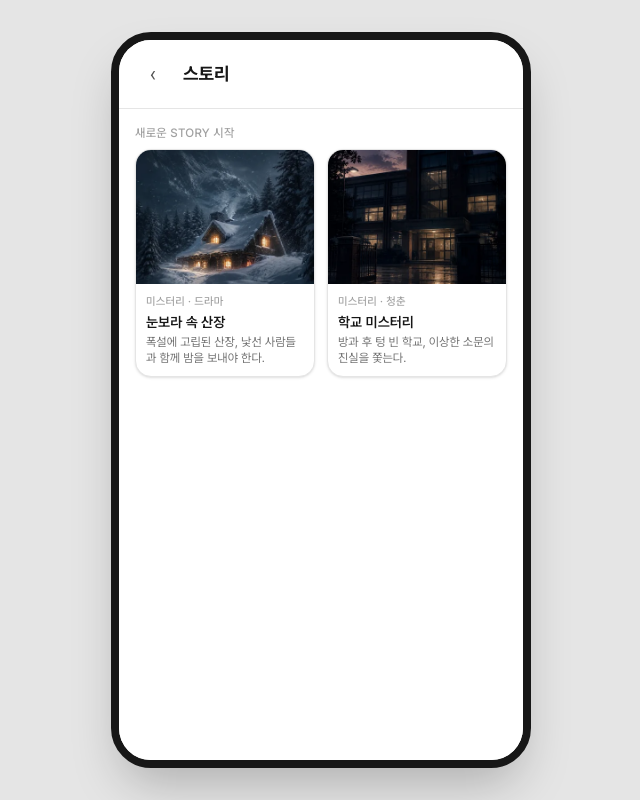
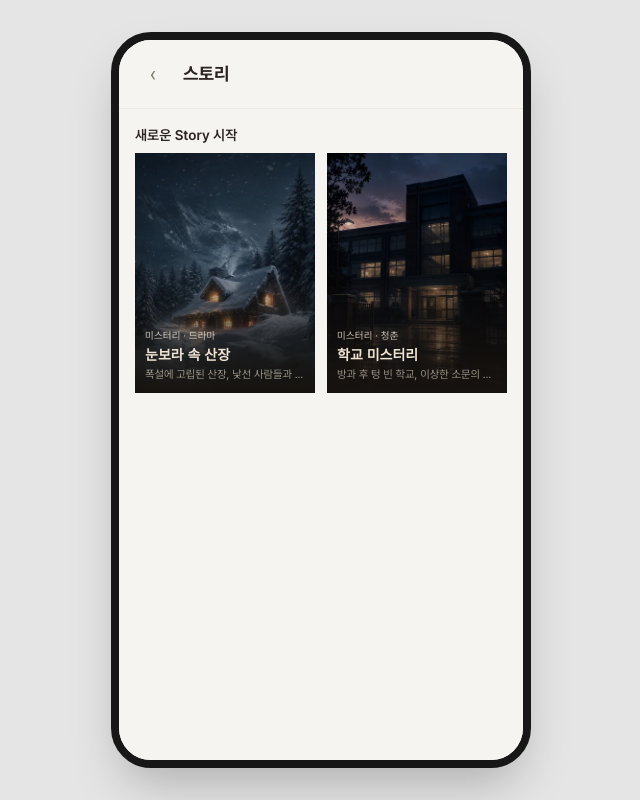
Before and after one commit to hapy9389-prog/demo2-design, a Next.js app: page /story in a window 1280 px wide. Shown: the whole page, without its empty margins (319-959 px from the left). Built offline with nearby package versions, Linux system fonts and the light colour scheme; a web font is replaced by a local one.

Commit message:
스토리 채팅 전 화면 변경

```diff
--- a/components/story/ContinueSessionCard.tsx
+++ b/components/story/ContinueSessionCard.tsx
@@ -1,32 +1,49 @@
 import Link from "next/link";
 import { StorySessionSummary } from "@/types/story";
 import { formatRelativeKorean } from "@/lib/storyFormat";
+import { getStoryById } from "@/lib/stories";
 
 /**
  * 홈 화면 "이어서 하기" 섹션 — 전체 세션 중 updatedAt이 가장 최신인 것 하나만 보여준다.
  * 이미 존재하는 세션으로 이동만 하는 단순 링크라 세션을 새로 만들지 않는다
  * (StoryCard/StorySessionMissing의 "새로 시작"과는 다른 경로).
+ *
+ * StorySessionSummary에는 coverImage가 없어서(요약 DTO), lib/stories.ts의 정적
+ * 카탈로그를 getStoryById로 직접 조회한다(StoryScreen.tsx의 getCharacterById와 동일한
+ * 패턴 — 별도 API 없이 정적 모듈을 그대로 읽는다). 이미지는 <img onError> 대신
+ * StoryScreen.tsx의 배경 처리와 동일하게 CSS background-image로 얹는다 — 로드에
+ * 실패해도 그냥 안 보일 뿐 깨진 이미지 아이콘이 뜨지 않아 별도 폴백 상태가 필요 없다.
+ * 덕분에 이 컴포넌트를 client component로 넓히지 않고 서버 컴포넌트로 유지한다
+ * (StoryHomeScreen.tsx와 동일하게 "use client" 없음).
  */
 export function ContinueSessionCard({ session }: { session: StorySessionSummary }) {
+  const story = getStoryById(session.storyId);
+
   return (
     <Link
       href={`/story/${session.storyId}?sessionId=${session.sessionId}`}
-      className="flex items-center justify-between rounded-2xl border border-neutral-200 bg-gradient-to-r from-amber-50 to-white px-4 py-3 shadow-sm transition-transform active:scale-[0.98]"
+      className="relative flex aspect-[3/2] w-full items-end overflow-hidden bg-story-bg transition-opacity active:opacity-90"
     >
-      <div className="min-w-0">
-        <p className="text-[11px] font-medium uppercase tracking-wide text-amber-600">
-          이어서 하기
-        </p>
-        <p className="truncate text-sm font-semibold text-neutral-900">
-          {session.storyTitle}
-        </p>
-        <p className="truncate text-xs text-neutral-500">
-          마지막 플레이: {formatRelativeKorean(session.updatedAt)}
-        </p>
+      {story?.coverImage && (
+        <div
+          aria-hidden
+          className="absolute inset-0 bg-cover bg-center"
+          style={{ backgroundImage: `url(${story.coverImage})` }}
+        />
+      )}
+      <div className="pointer-events-none absolute inset-0 bg-gradient-to-t from-story-bg via-story-bg/30 to-transparent" />
+      <div className="relative flex w-full items-end justify-between gap-3 p-4">
+        <div className="min-w-0">
+          <p className="text-[11px] font-medium tracking-wide text-story-ink/70">이어서 하기</p>
+          <p className="truncate font-display text-lg font-bold text-story-ink">
+            {session.storyTitle}
+          </p>
+          <p className="truncate text-xs text-story-ink/70">
+            {formatRelativeKorean(session.updatedAt)} · {session.messageCount}개 메시지
+          </p>
+        </div>
+        <span className="shrink-0 text-sm font-semibold text-story-ink">계속하기 →</span>
       </div>
-      <span className="shrink-0 rounded-full bg-neutral-900 px-3 py-1.5 text-xs font-medium text-white">
-        계속하기
-      </span>
     </Link>
   );
 }
--- a/components/story/StoryCard.tsx
+++ b/components/story/StoryCard.tsx
@@ -6,16 +6,19 @@ import { Story } from "@/types/story";
 import { createAndEnterSession } from "./createAndEnterSession";
 
 /**
- * 홈 스토리 목록의 카드 한 칸. components/CharacterCard.tsx의 그리드 카드 레이아웃을
- * 참고했다. 클릭하면 항상 새 StorySession을 만들고(기존 세션 자동 재사용 안 함) 그
- * 세션으로 이동한다 — "새로운 Story 시작"의 유일한 진입점.
+ * 홈 스토리 목록의 카드 한 칸 — 포스터 형태. 흰 카드 안에 썸네일+텍스트 블록을 분리하지
+ * 않고, cover 이미지 자체가 카드의 표면이다(genre/title/description을 이미지 하단
+ * gradient 위에 직접 얹는다 — components/StoryModeEntry.tsx 티저와 같은 문법).
+ * 클릭하면 항상 새 StorySession을 만들고(기존 세션 자동 재사용 안 함) 그 세션으로
+ * 이동한다 — "새로운 Story 시작"의 유일한 진입점.
  */
 export function StoryCard({ story }: { story: Story }) {
   const router = useRouter();
   const [starting, setStarting] = useState(false);
   const [error, setError] = useState<string | null>(null);
-  // components/Avatar.tsx와 동일한 패턴: coverImage가 지정돼 있어도 파일이 실제로
-  // 없거나 로드에 실패하면 onError로 감지해 이모지로 폴백한다.
+  // 이미지 로드 실패 시 이모지로 폴백한다 — 세션 생성 클릭 핸들러가 필요해 이 컴포넌트는
+  // 어차피 client component이므로(ContinueSessionCard.tsx와 달리 서버 컴포넌트로 뺄
+  // 이유가 없다), <img onError>를 그대로 쓴다.
   const [imageFailed, setImageFailed] = useState(false);
   const showImage = Boolean(story.coverImage) && !imageFailed;
 
@@ -37,28 +40,33 @@ export function StoryCard({ story }: { story: Story }) {
       type="button"
       onClick={handleClick}
       disabled={starting}
-      className="flex flex-col overflow-hidden rounded-2xl border border-neutral-200 bg-white text-left shadow-sm transition-transform active:scale-[0.98] disabled:opacity-60"
+      className="relative flex aspect-[3/4] w-full flex-col justify-end overflow-hidden bg-story-bg text-left transition-opacity active:opacity-90 disabled:opacity-60"
     >
-      <div className="relative flex aspect-[4/3] w-full items-center justify-center overflow-hidden bg-neutral-100 text-3xl">
       {showImage ? (
         // eslint-disable-next-line @next/next/no-img-element
         <img
           src={story.coverImage}
           alt={story.title}
-            className="h-full w-full object-cover"
+          className="absolute inset-0 h-full w-full object-cover"
           onError={() => setImageFailed(true)}
         />
       ) : (
-          <span aria-hidden>{starting ? "…" : "📖"}</span>
+        <span
+          aria-hidden
+          className="absolute inset-0 flex items-center justify-center text-3xl text-story-ink/50"
+        >
+          {starting ? "…" : "📖"}
+        </span>
       )}
-      </div>
-      <div className="flex flex-col gap-0.5 p-2.5">
-        <span className="truncate text-[11px] font-medium uppercase tracking-wide text-neutral-400">
+      <div className="pointer-events-none absolute inset-0 bg-gradient-to-t from-story-bg via-story-bg/15 to-transparent" />
+      <div className="relative flex flex-col gap-0.5 p-2.5">
+        <span className="truncate text-[10px] font-medium tracking-wide text-story-ink/70">
           {story.genre}
         </span>
-        <p className="truncate text-sm font-semibold text-neutral-900">{story.title}</p>
-        <p className="line-clamp-2 text-xs text-neutral-500">{story.description}</p>
-        {error && <p className="text-[11px] text-rose-500">{error}</p>}
+        <p className="truncate font-display text-sm font-bold text-story-ink">{story.title}</p>
+        {/* 선택에 필요한 최소 정보는 남긴다 — 완전히 빼지 않고 1줄로 clamp. */}
+        <p className="line-clamp-1 text-[11px] text-story-ink/60">{story.description}</p>
+        {error && <p className="text-[11px] text-red-400">{error}</p>}
       </div>
     </button>
   );
--- a/components/story/StoryHistoryScreen.tsx
+++ b/components/story/StoryHistoryScreen.tsx
@@ -9,21 +9,21 @@ import { StoryHistoryList } from "./StoryHistoryList";
  */
 export function StoryHistoryScreen({ sessions }: { sessions: StorySessionSummary[] }) {
   return (
-    <div className="flex min-h-0 flex-1 flex-col bg-white">
-      <header className="flex items-center gap-3 border-b border-neutral-200 px-4 py-4">
+    <div className="flex min-h-0 flex-1 flex-col bg-paper">
+      <header className="flex items-center gap-3 border-b border-paper-sunken px-4 py-4">
         <Link
           href="/story"
           aria-label="스토리 홈으로"
-          className="flex h-9 w-9 shrink-0 items-center justify-center rounded-full text-xl text-neutral-600 hover:bg-neutral-100"
+          className="flex h-9 w-9 shrink-0 items-center justify-center text-xl text-ink-soft transition-colors hover:text-ink"
         >
           ‹
         </Link>
-        <h1 className="text-lg font-bold text-neutral-900">내 스토리 기록</h1>
+        <h1 className="text-lg font-bold text-ink">내 스토리 기록</h1>
       </header>
 
       <div className="no-scrollbar flex-1 overflow-y-auto p-4">
         {sessions.length === 0 ? (
-          <p className="mt-10 text-center text-sm text-neutral-400">
+          <p className="mt-10 text-center text-sm text-ink-soft">
             아직 플레이한 기록이 없어요.
           </p>
         ) : (
--- a/components/story/StoryHomeScreen.tsx
+++ b/components/story/StoryHomeScreen.tsx
@@ -30,29 +30,30 @@ export function StoryHomeScreen({
   const previewSessions = restSessions.slice(0, HISTORY_PREVIEW_COUNT);
 
   return (
-    <div className="flex min-h-0 flex-1 flex-col bg-white">
-      <header className="flex items-center gap-3 border-b border-neutral-200 px-4 py-4">
+    <div className="flex min-h-0 flex-1 flex-col bg-paper">
+      <header className="flex items-center gap-3 border-b border-paper-sunken px-4 py-4">
         <Link
           href="/"
           aria-label="채팅 모드로 돌아가기"
-          className="flex h-9 w-9 shrink-0 items-center justify-center rounded-full text-xl text-neutral-600 hover:bg-neutral-100"
+          className="flex h-9 w-9 shrink-0 items-center justify-center text-xl text-ink-soft transition-colors hover:text-ink"
         >
           ‹
         </Link>
-        <h1 className="text-lg font-bold text-neutral-900">스토리</h1>
+        <h1 className="text-lg font-bold text-ink">스토리</h1>
       </header>
 
       <div className="no-scrollbar flex-1 overflow-y-auto p-4">
         {latestSession && (
-          <div className="mb-5">
+          <div className="mb-6">
             <ContinueSessionCard session={latestSession} />
           </div>
         )}
 
-        <p className="pb-2 text-xs font-medium uppercase tracking-wide text-neutral-400">
-          새로운 Story 시작
-        </p>
-        <div className="mb-5 grid grid-cols-2 gap-3">
+        {/* 세 섹션의 위계: Continue(위, 가장 큼) → Discover(중간, 라벨을 좀 더 힘있게)
+           → History(가장 조용함). 한글에는 uppercase가 아무 시각 효과가 없어서 대신
+           크기/굵기로 구분한다. */}
+        <p className="pb-2 text-sm font-semibold text-ink">새로운 Story 시작</p>
+        <div className="mb-6 grid grid-cols-2 gap-3">
           {stories.map((story) => (
             <StoryCard key={story.id} story={story} />
           ))}
@@ -61,12 +62,10 @@ export function StoryHomeScreen({
         {restSessions.length > 0 && (
           <div>
             <div className="flex items-center justify-between pb-2">
-              <p className="text-xs font-medium uppercase tracking-wide text-neutral-400">
-                내 스토리 기록
-              </p>
+              <p className="text-sm font-medium text-ink-soft">내 스토리 기록</p>
               <Link
                 href="/story/history"
-                className="text-xs font-medium text-neutral-500 hover:text-neutral-700"
+                className="text-xs font-medium text-ink-soft hover:text-ink"
               >
                 전체 기록 보기 ›
               </Link>
```
Also changed, not shown: components/story/StoryHistoryList.tsx (+12 -17 lines). Lines whose indentation alone changed are shown as unchanged.
